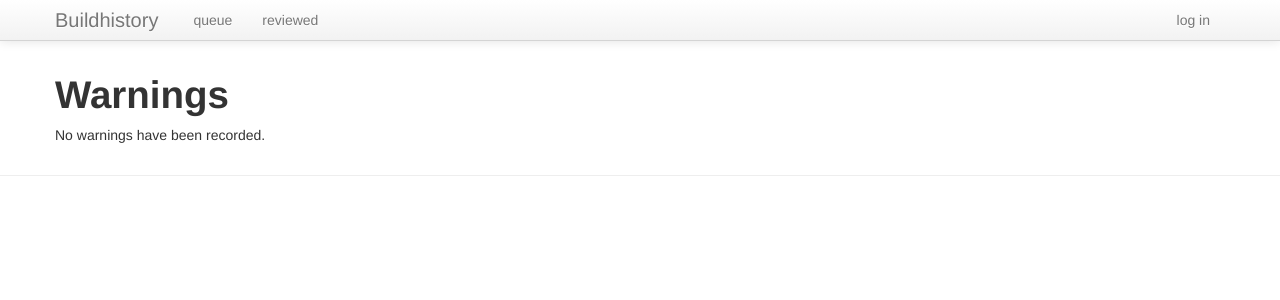
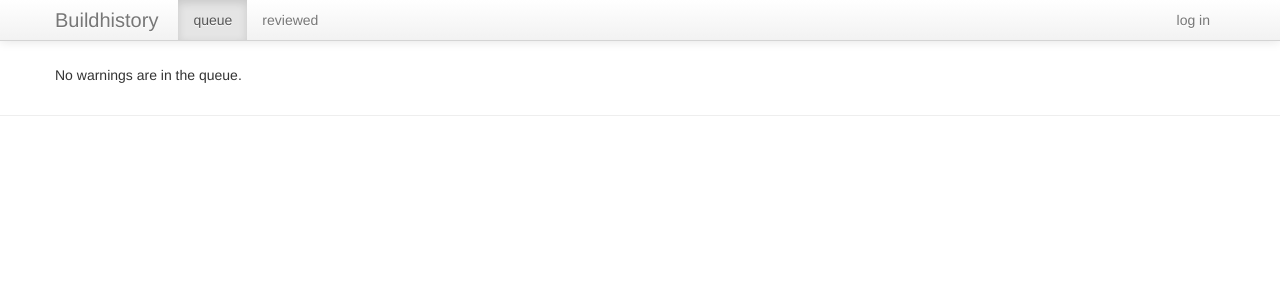
Before and after one commit to yoctocookbook2ndedition/buildhistory-web, a Django app: template templates/warningmgr/index.html in a window 1280 px wide. Shown: the top 300 px of the page. Run offline with Django 3.2, Linux system fonts and the light colour scheme; the template is opened without the code that fills it, so the values that code supplies are empty; parts of the project's set-up code (start-up, migrations or seed data) failed here and were passed over; some libraries are stand-ins or nearby versions.

Commit message:
Make distinction between queue and reviewed pages clearer
Signed-off-by: Paul Eggleton <paul.eggleton@linux.intel.com>

```diff
--- a/templates/base.html
+++ b/templates/base.html
@@ -30,8 +30,8 @@
                 </a>
         {% block header %}
                 <ul class="nav">
-                    <li><a href="{% url warning_list %}">{% trans "queue" %}</a></li>
-                    <li><a href="{% url warning_list_reviewed %}">{% trans "reviewed" %}</a></li>
+                    <li {% if not reviewed %}class="active"{% endif %}><a href="{% url warning_list %}">{% trans "queue" %}</a></li>
+                    <li {% if reviewed %}class="active"{% endif %}><a href="{% url warning_list_reviewed %}">{% trans "reviewed" %}</a></li>
                 </ul>
                 <ul class="nav pull-right">
                     {% if user.is_authenticated %}
--- a/templates/warningmgr/index.html
+++ b/templates/warningmgr/index.html
@@ -13,8 +13,6 @@
 
 {% block content %}
 {% autoescape on %}
-
-<h1>Warnings</h1>
 
 {% if user.is_authenticated %}
     <form action="{% url multi_action %}" method="post">
@@ -80,7 +78,11 @@ Action: <select name="action">
 </form>
 {% endif %}
 {% else %}
-    <p>No warnings have been recorded.</p>
+    {% if reviewed %}
+    <p>No warnings have been reviewed.</p>
+    {% else %}
+    <p>No warnings are in the queue.</p>
+    {% endif %}
 {% endif %}
 
 {% endautoescape %}
--- a/warningmgr/urls.py
+++ b/warningmgr/urls.py
@@ -7,7 +7,7 @@
 from django.conf.urls.defaults import *
 from django.views.generic import DetailView, ListView
 from warningmgr.models import WarningItem
-from warningmgr.views import WarningListView
+from warningmgr.views import WarningListView, ReviewedWarningListView
 
 urlpatterns = patterns('',
     url(r'^$',
@@ -15,9 +15,7 @@ urlpatterns = patterns('',
             template_name='warningmgr/index.html'),
             name='warning_list'),
     url(r'^reviewed/$',
-        ListView.as_view(
-            queryset=WarningItem.objects.order_by('-build__created_date').filter(status__in='AIR'),
-            context_object_name='warning_list',
+        ReviewedWarningListView.as_view(
             template_name='warningmgr/index.html'),
             name='warning_list_reviewed'),
     url(r'^multi_action/$', 'warningmgr.views.multi_action', name='multi_action'),
```
Also changed, not shown: warningmgr/views.py (+10 -0 lines).
